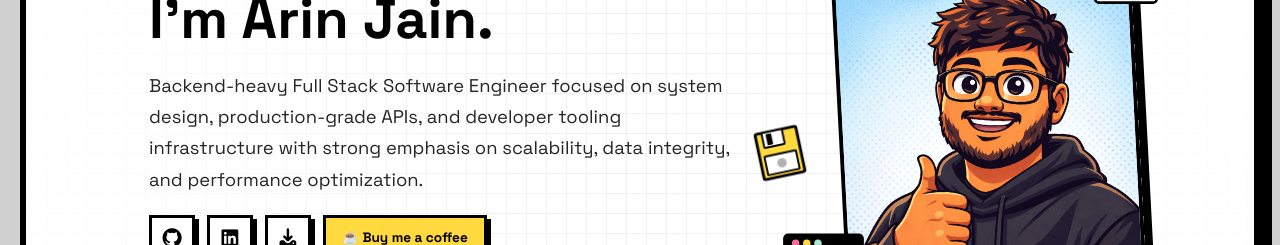
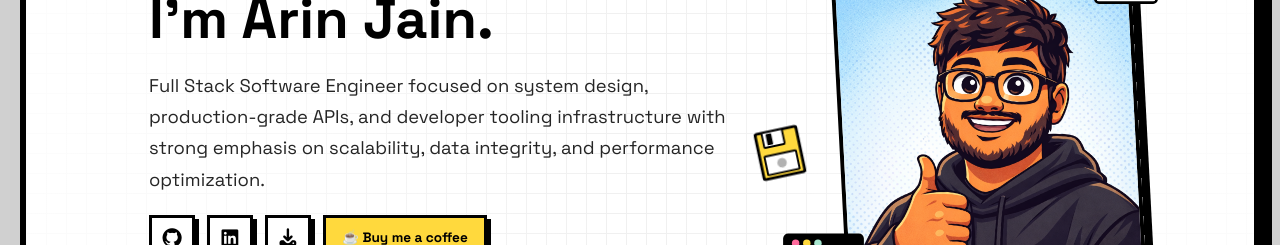
Before and after one commit to Lancerhawk/Portfolio-V4, a React (Vite) app: page / in a window 1280 px wide. Shown: the part 232-477 px from the top of the page. Built offline with nearby package versions, Linux system fonts and the light colour scheme; no server answers; what figlet would draw is missing.

Commit message:
updated personal details

```diff
--- a/index.html
+++ b/index.html
@@ -7,7 +7,7 @@
   <meta name="viewport" content="width=device-width, initial-scale=1.0" />
   <title>Arin Jain | Software Engineer</title>
   <meta name="description"
-    content="Senior Software Engineer with 11+ years of experience in distributed systems, microservices, and cloud technologies." />
+    content="Full Stack Software Engineer focused on system design, production-grade APIs, and developer tooling infrastructure with strong emphasis on scalability, data integrity, and performance optimization." />
   <link rel="preconnect" href="https://fonts.googleapis.com" />
   <link rel="preconnect" href="https://fonts.gstatic.com" crossorigin />
   <link
--- a/src/data/portfolio.json
+++ b/src/data/portfolio.json
@@ -8,7 +8,7 @@
         "initials": "AJ",
         "brand": "Arin Jain",
         "title": "Software Engineer | Full-Stack & Cloud Expert",
-        "description": "Backend-heavy Full Stack Software Engineer focused on system design, production-grade APIs, and developer tooling infrastructure with strong emphasis on scalability, data integrity, and performance optimization.",
+        "description": "Full Stack Software Engineer focused on system design, production-grade APIs, and developer tooling infrastructure with strong emphasis on scalability, data integrity, and performance optimization.",
         "keywords": "Arin Jain, Software Engineer, Backend Engineer, Full Stack Developer, System Design, Distributed Systems, API Architecture, REST APIs, Node.js, TypeScript, JavaScript, Python, PostgreSQL, MongoDB, Express.js, Next.js, React.js, Tailwind CSS, JWT Authentication, OAuth Integration, Rate Limiting, Runtime SDK Development, Developer Tooling, VS Code Extension Development, Stack Trace Parsing, Relational Database Design, Data Integrity, Batch Processing Optimization, Asynchronous Workflows, AWS S3, AWS Lambda, WebSockets, Docker, Scalable Architecture, Production Systems Engineering.",
         "author": "Arin Jain",
         "siteUrl": "https://arinjain.xyz",
@@ -17,7 +17,7 @@
     "hero": {
         "greeting": "Hi there!👋",
         "name": "I'm Arin Jain.",
-        "description": "Backend-heavy Full Stack Software Engineer focused on system design, production-grade APIs, and developer tooling infrastructure with strong emphasis on scalability, data integrity, and performance optimization.",
+        "description": "Full Stack Software Engineer focused on system design, production-grade APIs, and developer tooling infrastructure with strong emphasis on scalability, data integrity, and performance optimization.",
         "socials": [
             {
                 "icon": "fab fa-github",
```
